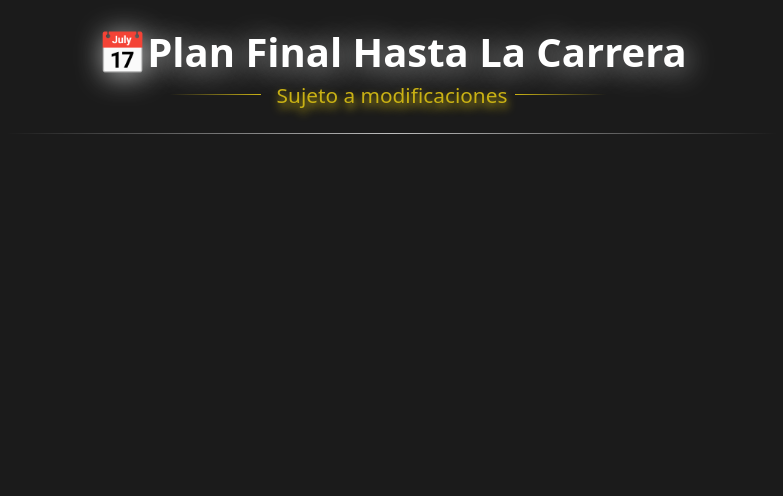
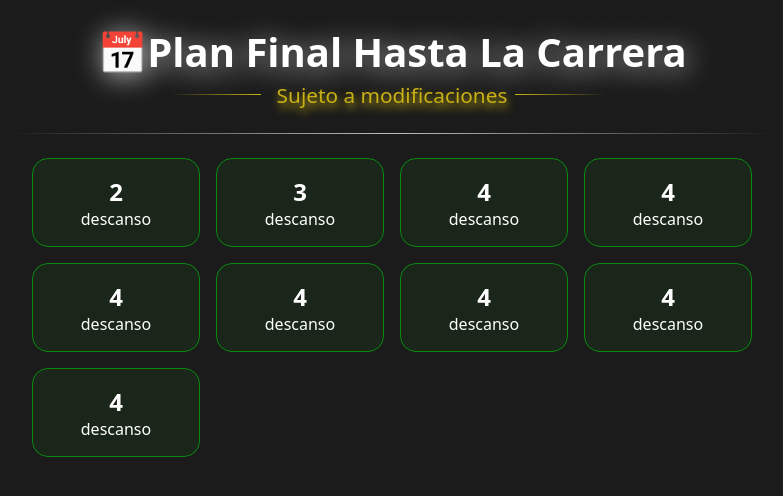
Before and after one commit to OutziderDev/migration, a website with bundled scripts: page src/index.html in a window 1280 px wide. Shown: the whole page, without its empty margins (248-1031 px from the left). Built offline with nearby package versions, Linux system fonts and the light colour scheme.

Commit message:
feat: agregar estilos CSS para el componente calendario y crear estructura de entrenos en JSON

```diff
--- a/src/css/index.css
+++ b/src/css/index.css
@@ -1,8 +1,15 @@
 :root {
   --color-primario: #fff;
   --color-muted: oklch(80% 0.00003 271.152);
+
   --color-warning: oklch(75.824% 0.15364 99.162);
+  --color-warning-muted: oklch(75.824% 0.15364 99.162 / 0.1);
+
   --color-fondo: oklch(22.213% 0.00003 271.152);
+
+  --color-success: oklch(54.475% 0.17809 142.968);
+  --color-success-muted: oklch(54.475% 0.17809 142.968 / 0.1);
+
   scroll-behavior: smooth;
 }
 
@@ -70,6 +77,31 @@ body {
   }
 }
 
+.calendar {
+  max-width: 60%;
+  margin: auto;
+  padding: 1.5rem;
+  /* border-bottom: 1px solid transparent;
+  border-image: linear-gradient(to right, transparent, var(--color-muted), transparent) 1; */
+  display: grid;
+  grid-template-columns: 1fr 1fr 1fr 1fr;
+  grid-template-rows: 1fr 1fr 1fr;
+  gap: 1rem;
+
+  & > .day-card {
+    text-decoration: none;
+    color: white;
+    display: flex;
+    flex-direction: column;
+    align-items: center;
+    padding: 1rem;
+    background-color: var(--color-success-muted);
+    border: 1px solid var(--color-success);
+    border-radius: 1rem;
+    corner-shape: squircle;
+  }
+}
+
 /* Web Components */
 tab-container:not(:defined) {
   visibility: hidden;
--- a/src/index.html
+++ b/src/index.html
@@ -12,8 +12,44 @@
       <h1>📅Plan final hasta la carrera</h1>
       <p>Sujeto a modificaciones</p>
     </section>
-    <section class="calendar">
+    <nav class="calendar">
+      <a class="day-card" href="/dias/1.html">
+        <h2>2</h2>
+        <span>descanso</span>
+      </a>
+      <a class="day-card" href="/dias/1.html">
+        <h2>3</h2>
+        <span>descanso</span>
+      </a>
+      <a class="day-card" href="/dias/1.html">
+        <h2>4</h2>
+        <span>descanso</span>
+      </a>
+      <a class="day-card" href="/dias/1.html">
+        <h2>4</h2>
+        <span>descanso</span>
+      </a>
+      <a class="day-card" href="/dias/1.html">
+        <h2>4</h2>
+        <span>descanso</span>
+      </a>
+      <a class="day-card" href="/dias/1.html">
+        <h2>4</h2>
+        <span>descanso</span>
+      </a>
+      <a class="day-card" href="/dias/1.html">
+        <h2>4</h2>
+        <span>descanso</span>
+      </a>
+      <a class="day-card" href="/dias/1.html">
+        <h2>4</h2>
+        <span>descanso</span>
+      </a>
+      <a class="day-card" href="/dias/1.html" >
+        <h2>4</h2>
+        <span>descanso</span>
+      </a>
 
-    </section>
+    </nav>
   </body>
 </html>
```
Also changed, not shown: src/data/entrenos.json (added, +75 -0 lines), src/dias/1.html (added, +11 -0 lines).
